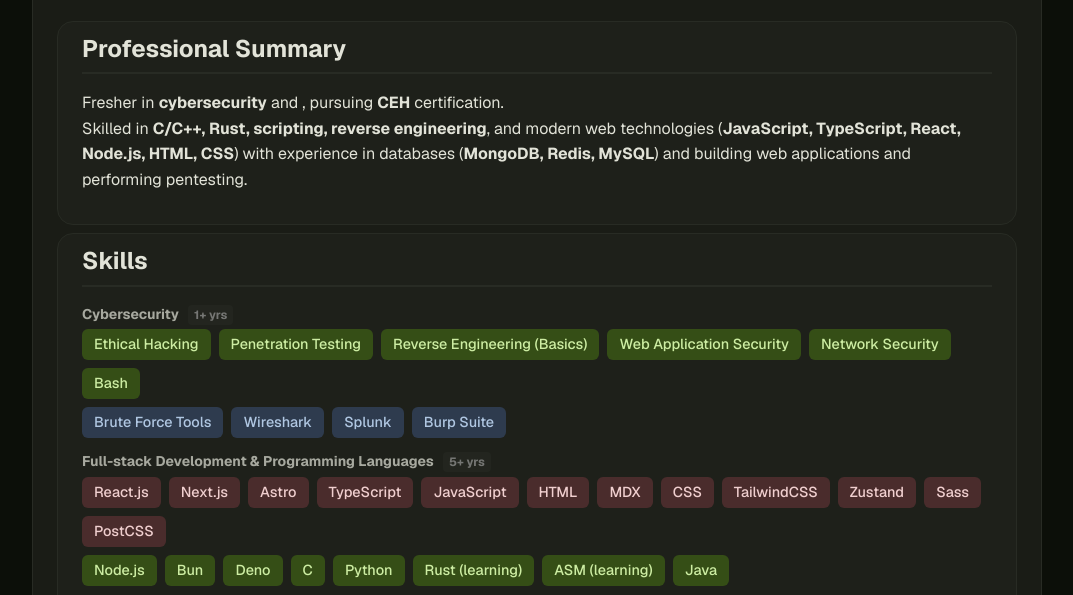
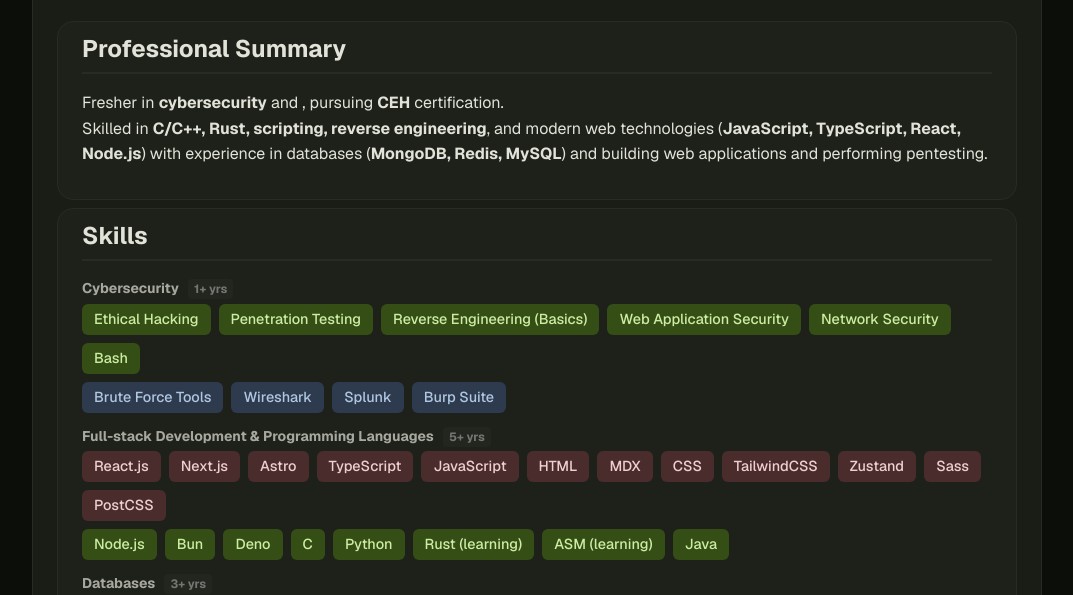
Before and after one commit to sanoojes/resume, a plain HTML site: page index.html in a window 1280 px wide. Shown: the part 142-737 px from the top of the page, without its empty margins (103-1176 px from the left). Drawn offline with nearby package versions, Linux system fonts and the light colour scheme.

Commit message:
Update index.html

```diff
--- a/index.html
+++ b/index.html
@@ -360,7 +360,7 @@
                 Fresher in <strong>cybersecurity</strong> and <strongfull-stack web development</strong>, pursuing
                     <strong>CEH</strong> certification.<br />
                     Skilled in <strong>C/C++, Rust, scripting, reverse engineering</strong>, and modern web technologies
-                    (<strong>JavaScript, TypeScript, React, Node.js, HTML, CSS</strong>) with experience in databases
+                    (<strong>JavaScript, TypeScript, React, Node.js</strong>) with experience in databases
                     (<strong>MongoDB, Redis, MySQL</strong>) and building web applications and performing pentesting.
             </p>
         </section>
```
